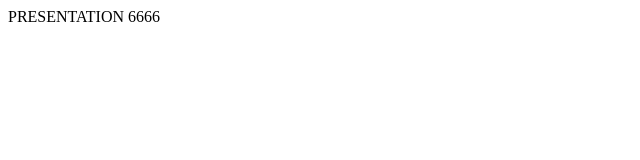
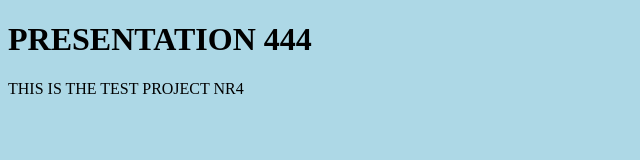
Before and after one commit to TadasRup/4-projektas, a website: page index.html in a window 1280 px wide. Shown: the whole page, without its empty margins (0-640 px from the left). Drawn offline with Linux system fonts and the light colour scheme.

Commit message:
design changes

```diff
--- a/index.html
+++ b/index.html
@@ -1,12 +1,17 @@
 <!DOCTYPE html>
-<html lang="en">
+<html>
 <head>
-    <meta charset="UTF-8">
-    <meta http-equiv="X-UA-Compatible" content="IE=edge">
-    <meta name="viewport" content="width=, initial-scale=1.0">
-    <title>Document</title>
+<style>
+body {
+  background-color: lightblue;
+}
+</style>
 </head>
 <body>
-    PRESENTATION 6666
+
+<h1>PRESENTATION 444</h1>
+
+<p>THIS IS THE TEST PROJECT NR4</p>
+
 </body>
 </html>
```
